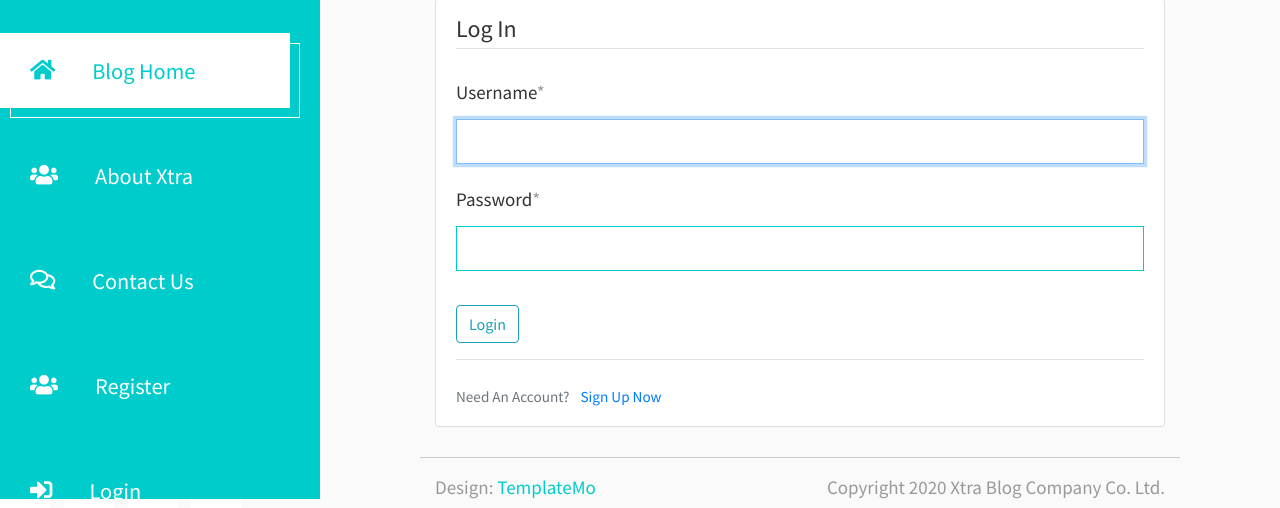
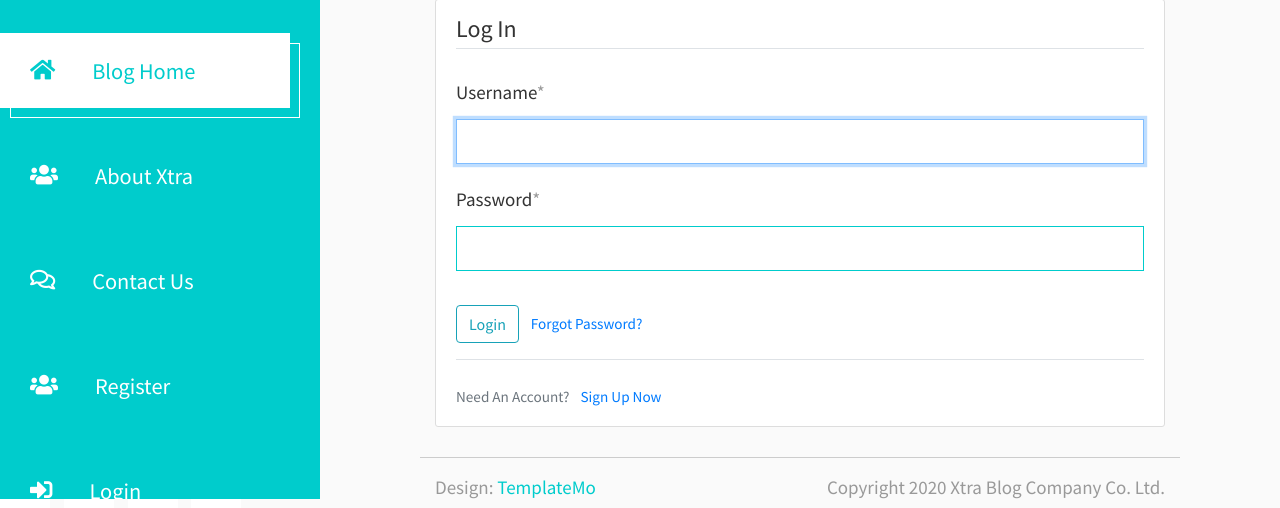
Before and after one commit to mhammed2020/Visit-Morocco-Platform, a Django app: page /login/ in a window 1280 px wide. Shown: the part 301-809 px from the top of the page. Run offline with Django 3.2, Linux system fonts and the light colour scheme; some libraries are stand-ins or nearby versions.

Commit message:
add password_reset to login templates

```diff
--- a/users/templates/users/login.html
+++ b/users/templates/users/login.html
@@ -11,7 +11,7 @@
             <div class="form-group">
                 <button class="btn btn-outline-info" type="submit">Login</button>
                 <small class="text-muted ml-2">
-
+                    <a href="{% url 'password_reset' %}">Forgot Password?</a>
                 </small>
             </div>
         </form>
```
